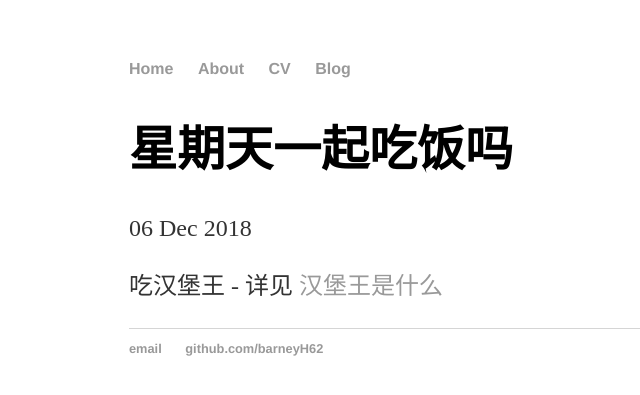
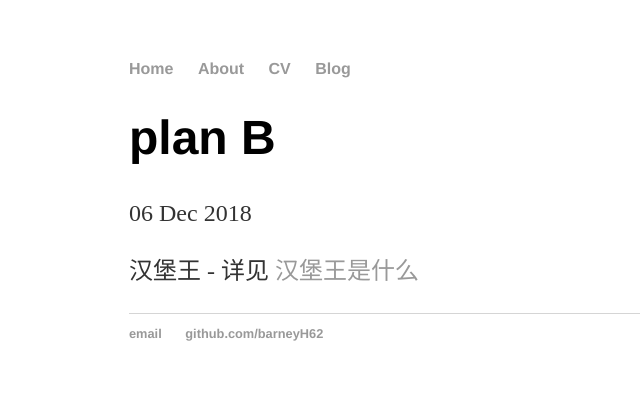
Before and after one commit to barneyH62/barneyH1.github.io, a Jekyll site: the page built from _posts/2018-12-06-PlanB.md, in a window 1280 px wide. Shown: the top 395 px of the page, without its empty margins (63-703 px from the left). Built offline with Jekyll 4.4.1, drawn with Linux system fonts in a browser that asks for light colours.

Commit message:
Update 2018-12-06-PlanB.md

```diff
--- a/_posts/2018-12-06-PlanB.md
+++ b/_posts/2018-12-06-PlanB.md
@@ -1,7 +1,7 @@
 ---
 layout: post
-title: "星期天一起吃饭吗"
+title: "plan B"
 date: 2018-12-6
 ---
 
-吃汉堡王 - 详见 [汉堡王是什么](http://www.bkchina.cn/)
+汉堡王 - 详见 [汉堡王是什么](http://www.bkchina.cn/)
```
